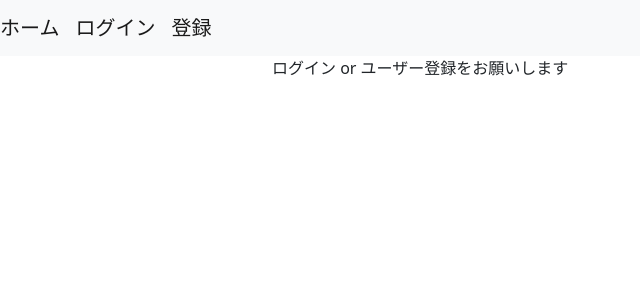
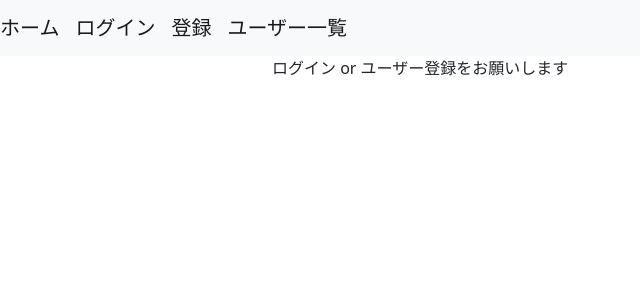
Before and after one commit to mizukami-0418/sns_application, a Flask app: page / in a window 1280 px wide. Shown: the top 300 px of the page, without its empty margins (0-640 px from the left). Run offline with Flask 3, Linux system fonts and the light colour scheme; parts of the project's set-up code (start-up, migrations or seed data) failed here and were passed over.

Commit message:
base.htmlのnavbarにサンプルユーザー削除用のユーザー一覧を作成

```diff
--- a/flaskr/templates/base.html
+++ b/flaskr/templates/base.html
@@ -26,6 +26,7 @@
       {% else %}
       <a class="navbar-brand" href="{{url_for('app.login')}}">ログイン</a>
       <a class="navbar-brand" href="{{url_for('app.register')}}">登録</a>
+      <a class="navbar-brand" href="{{url_for('app.user_list')}}">ユーザー一覧</a>
       {% endif %}
     </nav>
     <div class="container">
```
